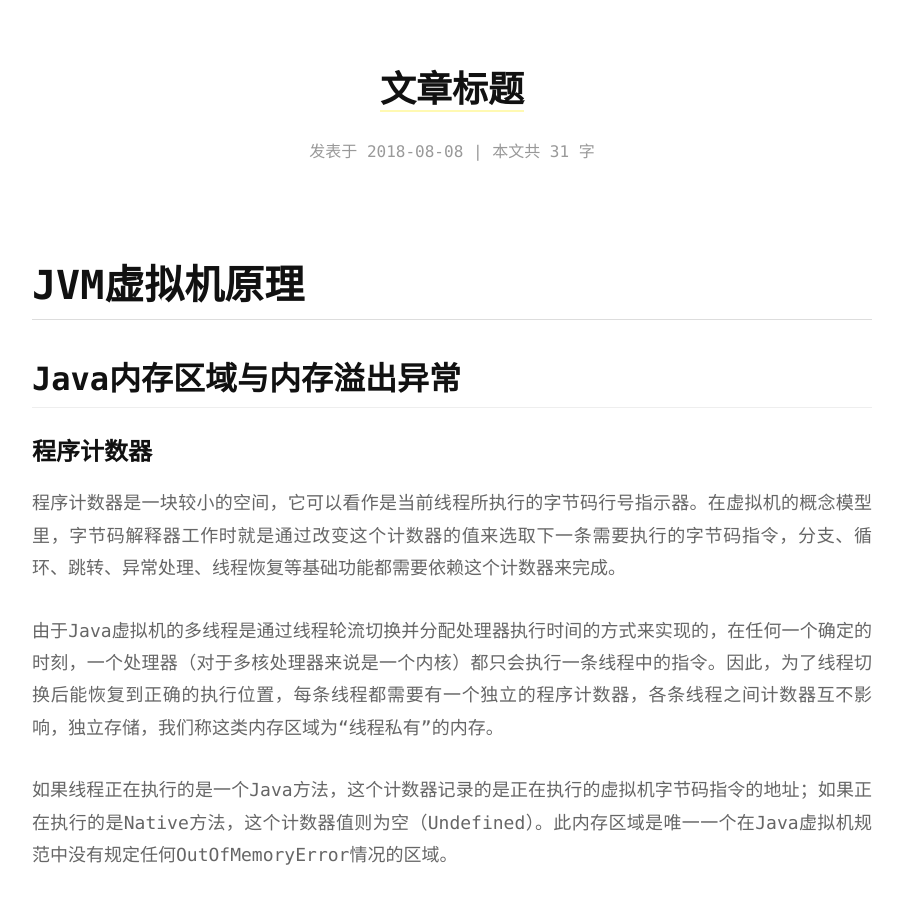
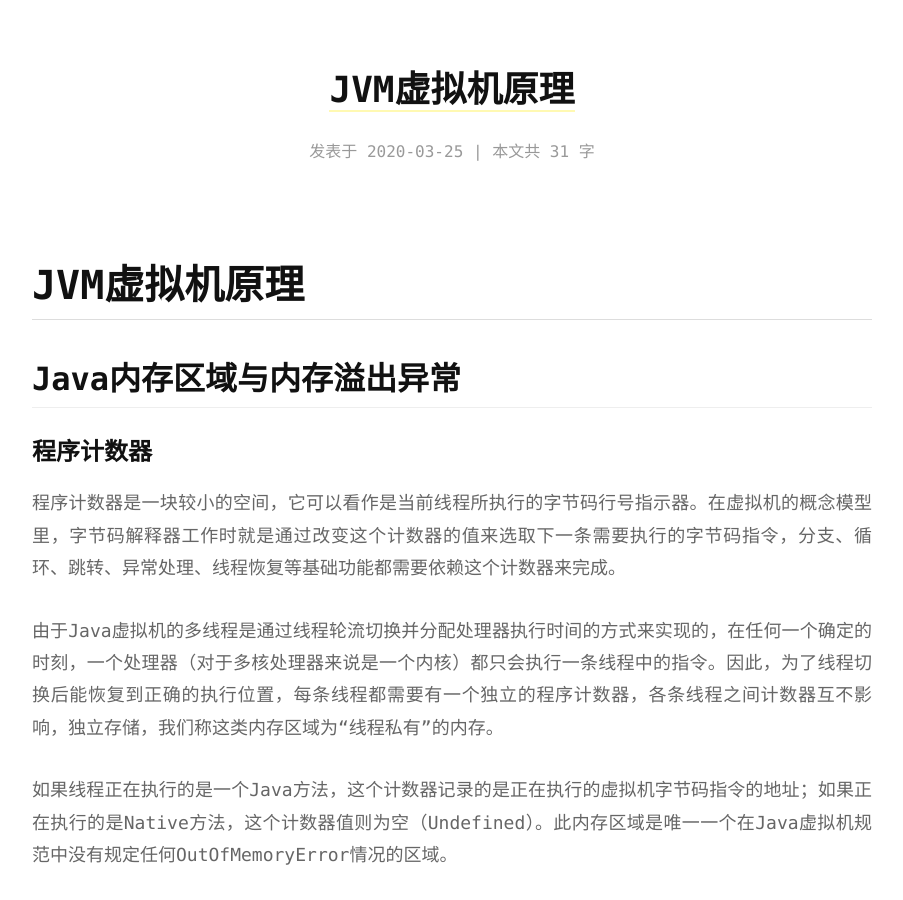
Before and after one commit to copico-zhibai/copico-zhibai.github.io, a Jekyll site: the page built from _posts/2020-03-25-JVM虚拟机原理.md, in a window 1280 px wide and 900 px high. Shown: the whole window, without its empty margins (188-1091 px from the left). Built offline with Jekyll 4.4.1, drawn with Linux system fonts in a browser that asks for light colours.

Commit message:
Update 2020-03-25-JVM虚拟机原理.md

```diff
--- a/_posts/2020-03-25-JVM虚拟机原理.md
+++ b/_posts/2020-03-25-JVM虚拟机原理.md
@@ -1,8 +1,9 @@
 ---
-title: "文章标题"
-date: 2018-08-08 08:08:08 +0800
+title: "JVM虚拟机原理"
+date: 2020-03-25
 category: example
 ---
+
 # JVM虚拟机原理
 
 ## Java内存区域与内存溢出异常
```
